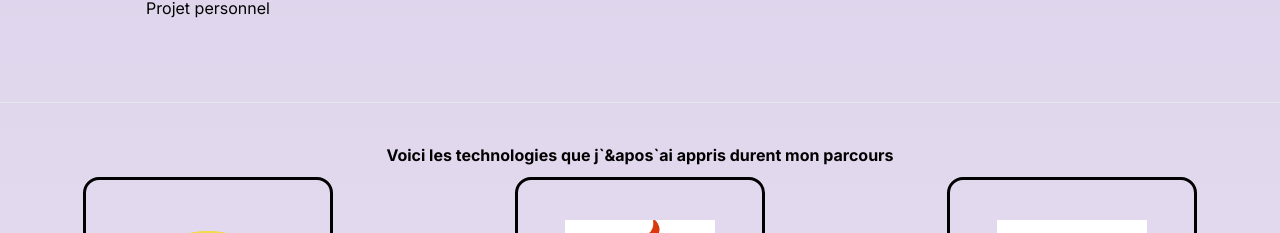
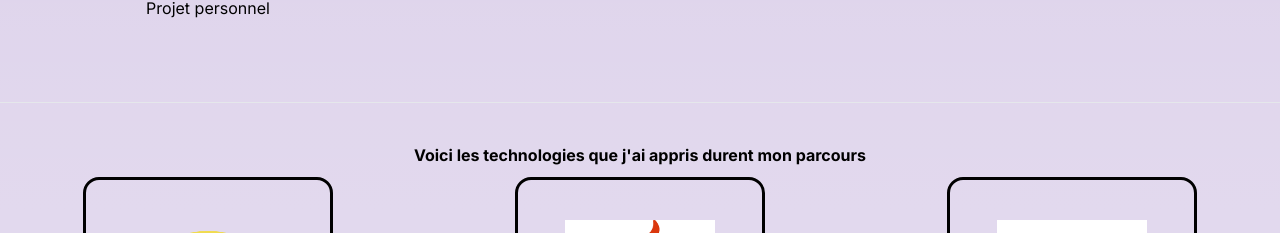
Before and after one commit to GiardMathieu/mathieu-giard-portfolio, a Next.js app: page /mathieu-giard-portfolio/portfolio in a window 1280 px wide. Shown: the part 976-1209 px from the top of the page. Built offline with nearby package versions, Linux system fonts and the light colour scheme.

Commit message:
&apos added

```diff
--- a/src/app/portfolio/page.tsx
+++ b/src/app/portfolio/page.tsx
@@ -67,7 +67,7 @@ export default function Portfolio() {
                     }
                 </div>
                 <hr className="mt-10 pt-10" style={{height: "30px", color:"transparent"}}></hr>
-                <h1 id='title' className='text-center font-bold'>Voici les technologies que j`&apos`ai appris durent mon parcours</h1>
+                <h1 id='title' className='text-center font-bold'>Voici les technologies que j&apos;ai appris durent mon parcours</h1>
 
                 <div id="TechnologyDiv" className='grid grid-cols-2 sm:grid-cols-3 gap-4 items-center justify-items-center h-1/2'>
                     {
```
